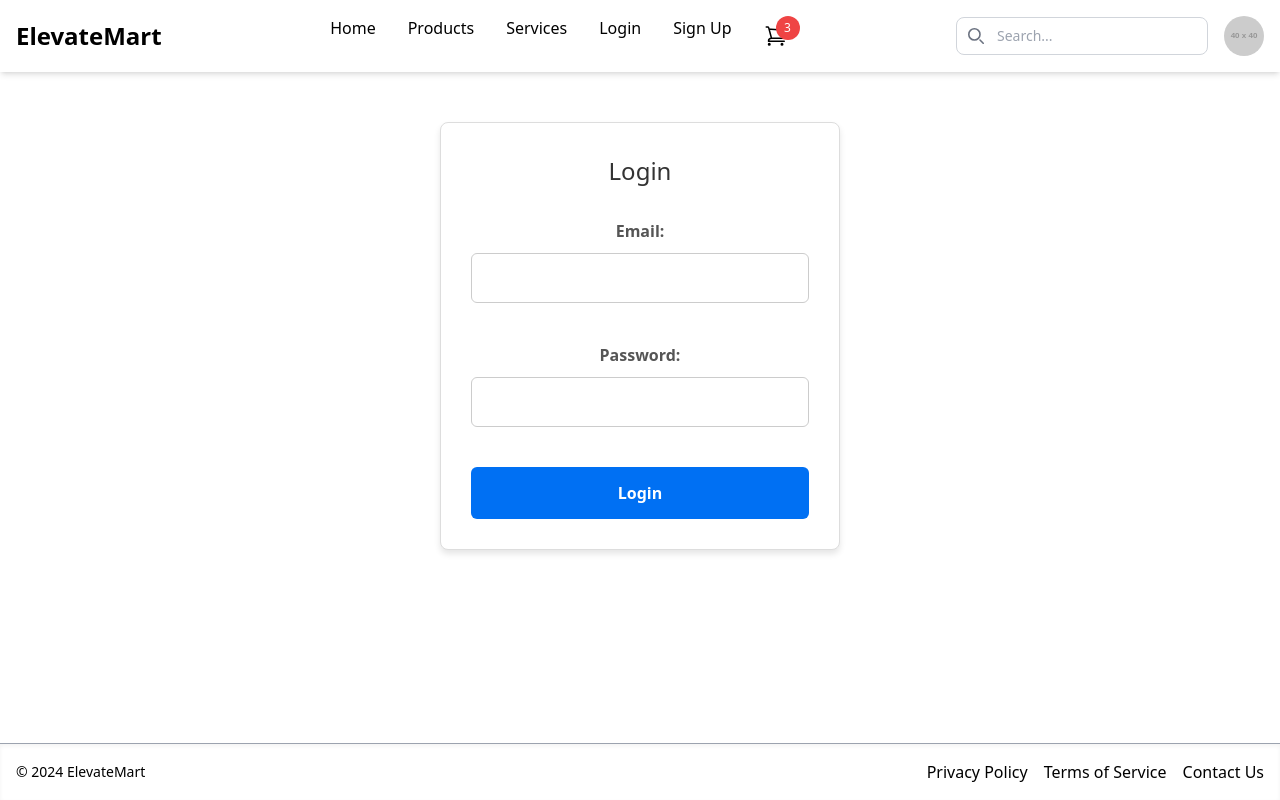
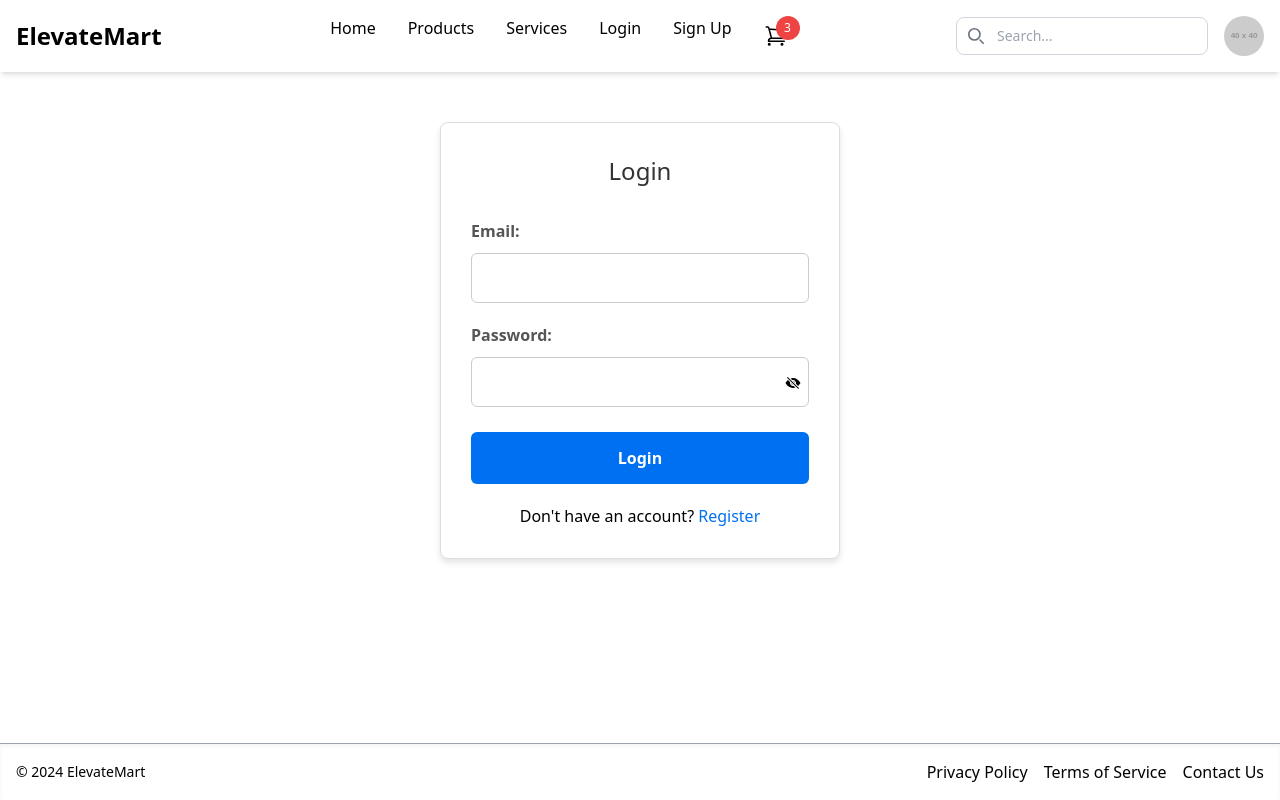
Before and after one commit to jumael99/ElevateMart, a Next.js app in the folder frontend/: page /login in a window 1280 px wide. Built offline with nearby package versions, Linux system fonts and the light colour scheme.

Commit message:
added eye

```diff
--- a/frontend/components/Login.js
+++ b/frontend/components/Login.js
@@ -3,12 +3,19 @@ import axios from 'axios';
 import { useRouter } from 'next/router';
 import styles from '../styles/Login.module.css';
 import { toast } from "react-toastify";
+import { IoEyeOffSharp } from "react-icons/io5";
+import { FaEye } from "react-icons/fa";
 
 export default function Login() {
+  const [showPassword, setShowPassword] = useState(false);
   const [email, setEmail] = useState('');
   const [password, setPassword] = useState('');
   const [loading, setLoading] = useState(false);
   const router = useRouter();
+
+  const onShowPassword = () => {
+    setShowPassword(!showPassword);
+  };
 
   const handleLogin = async (e) => {
     e.preventDefault();
@@ -47,16 +54,23 @@ export default function Login() {
         <div className={styles.formGroup}>
           <label>Password:</label>
           <input
-            type="password"
+            type={showPassword ? "text" : "password"}
             value={password}
             onChange={(e) => setPassword(e.target.value)}
             required
           />
+          <div className={styles.eyeIcon} onClick={onShowPassword}>
+                    {showPassword ? <FaEye /> : <IoEyeOffSharp />}
+                  </div>
+
         </div>
         <button type="submit" disabled={loading}>
           {loading ? 'Logging in...' : 'Login'}
         </button>
       </form>
+      <div className={styles.registerLink}>
+        <p>Don't have an account? <a href="/register">Register</a></p>
+      </div>
     </div>
   );
 }
--- a/frontend/pages/api/hello.js
+++ b/frontend/pages/api/hello.js
@@ -1,4 +1,4 @@
-// Next.js API route support: https://nextjs.org/docs/api-routes/introduction
+w// Next.js API route support: https://nextjs.org/docs/api-routes/introduction
 
 export default function handler(req, res) {
   res.status(200).json({ name: "John Doe" });
--- a/frontend/pages/register.js
+++ b/frontend/pages/register.js
@@ -231,7 +231,7 @@ const register = () => {
           <p className="mt-10 text-center text-sm text-gray-500">
             Already have an account? &nbsp;
             <a
-              href="#"
+              href="/login"
               className="font-semibold leading-6 text-indigo-600 hover:text-indigo-500"
             >
               Sign in
--- a/frontend/styles/Login.module.css
+++ b/frontend/styles/Login.module.css
@@ -21,6 +21,7 @@
   margin-bottom: 10px;
   font-weight: 600;
   color: #555;
+  text-align: left;
 }
 
 .loginContainer input {
@@ -62,8 +63,26 @@
 }
 
 .loginContainer .formGroup {
-  margin-bottom: 20px;
+  margin-bottom: 0px;
 }
+.registerLink{
+  margin-top: 20px;
+}
+.registerLink a{
+
+  color: #0070F3;
+}
+.eyeIcon {
+  /* position: absolute; */
+  /* right: 100px; */
+  /* top: 51%; */
+  /* transform: translateY(-50%); */
+  cursor: pointer;
+  margin-top: -52px;
+  margin-left: 93%;
+  padding-bottom: 12%;
+}
+
 
 @media (max-width: 480px) {
   .loginContainer {
```
Also changed, not shown: 1 other file (tests, documents, lock files or other folders).
